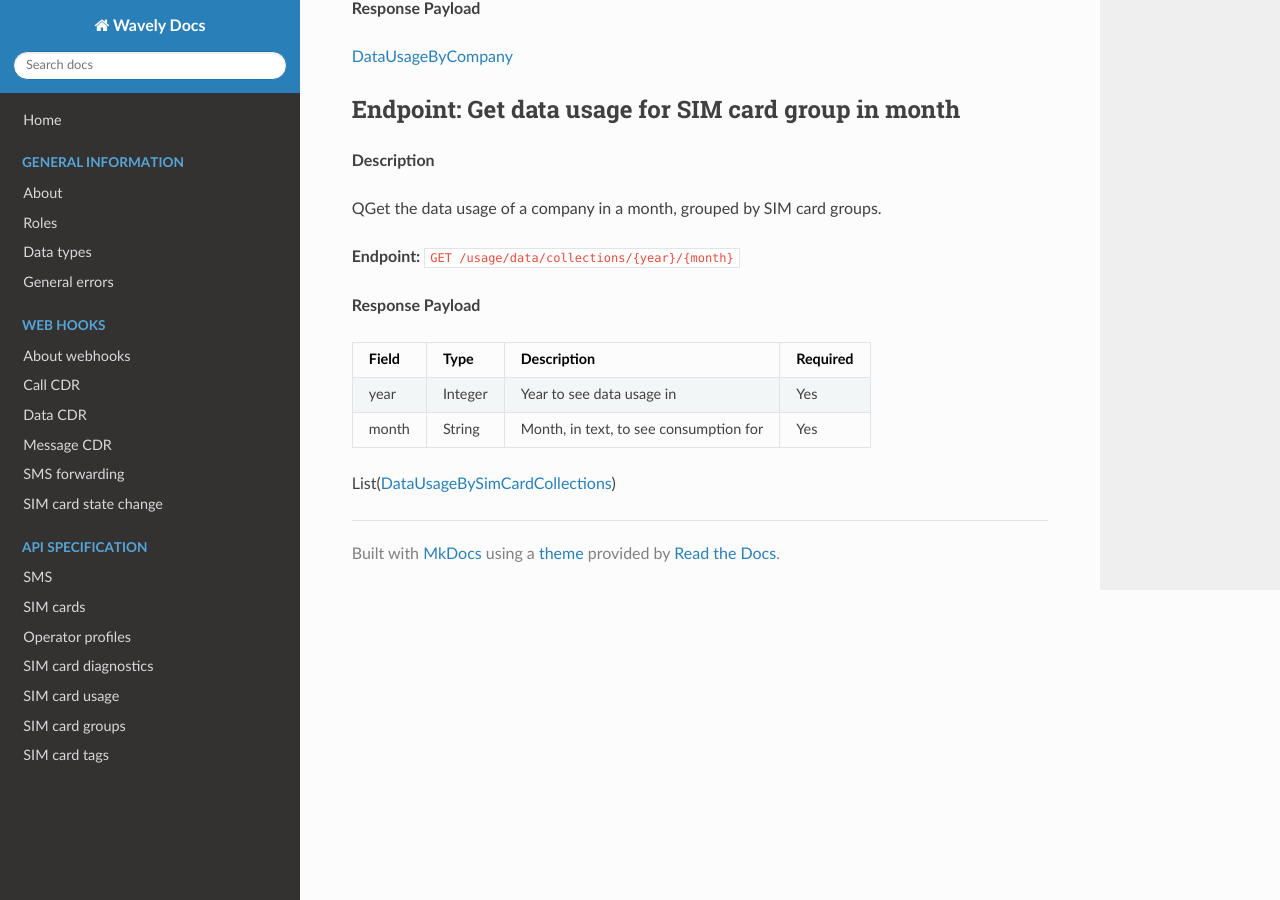
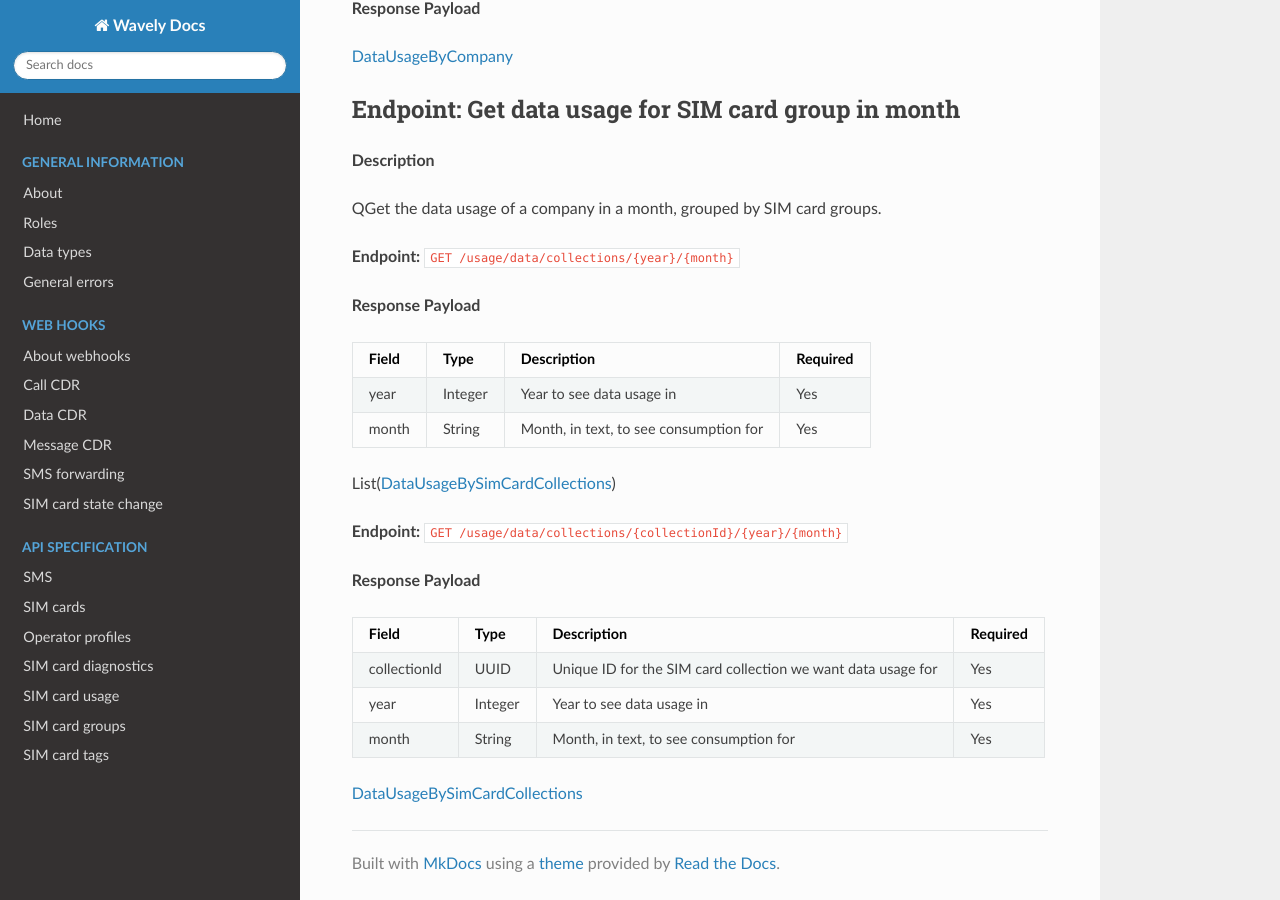
Before and after one commit to Wavelyio/wavely-docs, an MkDocs documentation site: the page built from docs/api/data-usage-api.md, in a window 1280 px wide and 900 px high, scrolled down 662 px. Built offline with MkDocs 1.6.1, drawn with Linux system fonts in a browser that asks for light colours; nearby versions of some CDN libraries; old or Windows-style settings are respelled for this version of MkDocs.

Commit message:
:memo: Documentation Last endpoint in Data usage controller

```diff
--- a/docs/api/data-usage-api.md
+++ b/docs/api/data-usage-api.md
@@ -39,3 +39,15 @@ QGet the data usage of a company in a month, grouped by SIM card groups.
 | month        | String  | Month, in text, to see consumption for                  | Yes       |
 
 List([DataUsageBySimCardCollections](/general-information/data-types/#DataUsageBySimCardCollections))
+
+**Endpoint:** `GET /usage/data/collections/{collectionId}/{year}/{month}`
+
+**Response Payload**
+
+| Field        | Type    | Description                | Required |
+| ------------ | ------- | -------------------------- | -------- |
+| collectionId | UUID    | Unique ID for the SIM card collection we want data usage for | Yes       |
+| year         | Integer | Year to see data usage in | Yes       |
+| month        | String  | Month, in text, to see consumption for                  | Yes       |
+
+[DataUsageBySimCardCollections](/general-information/data-types/#DataUsageBySimCardCollections)
```
